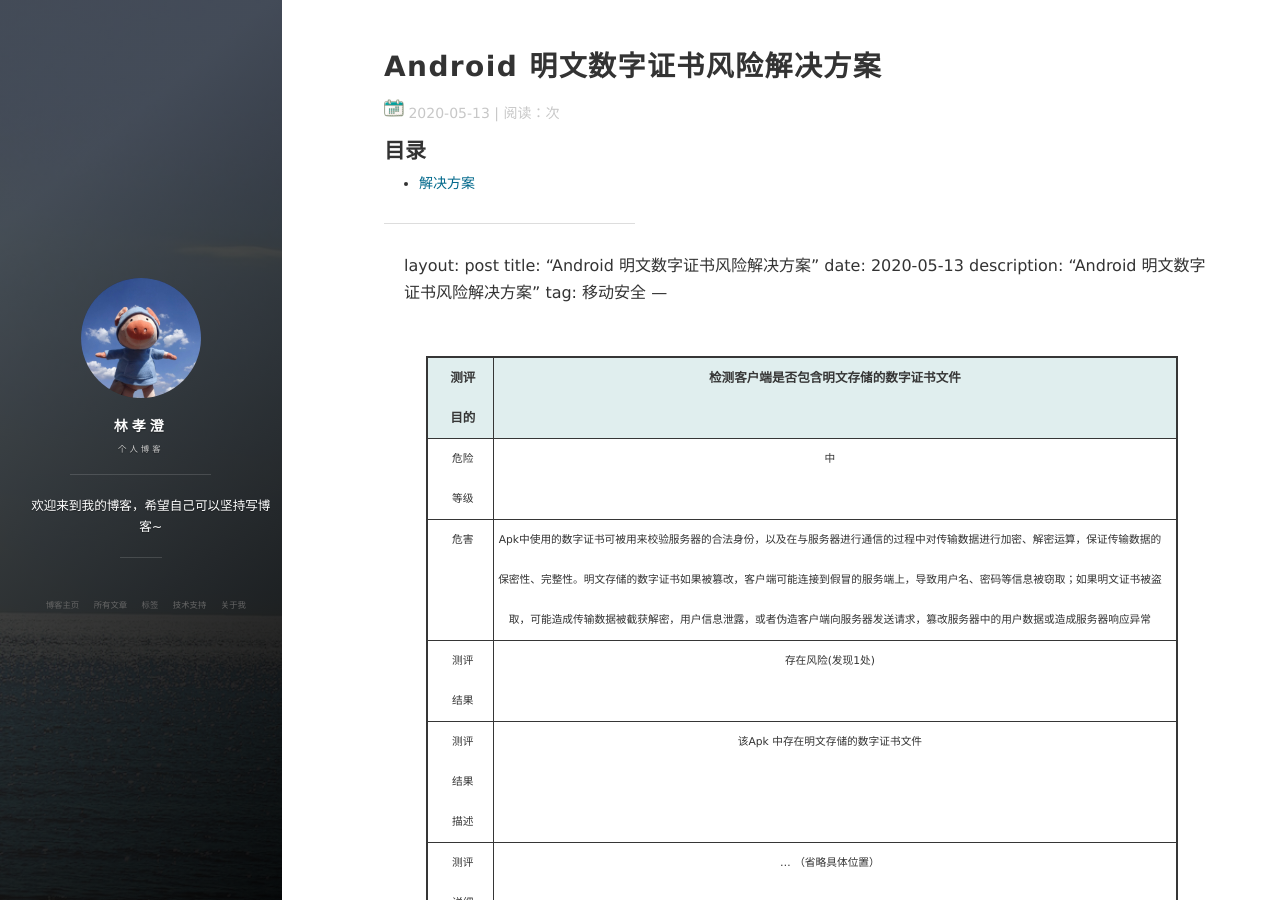
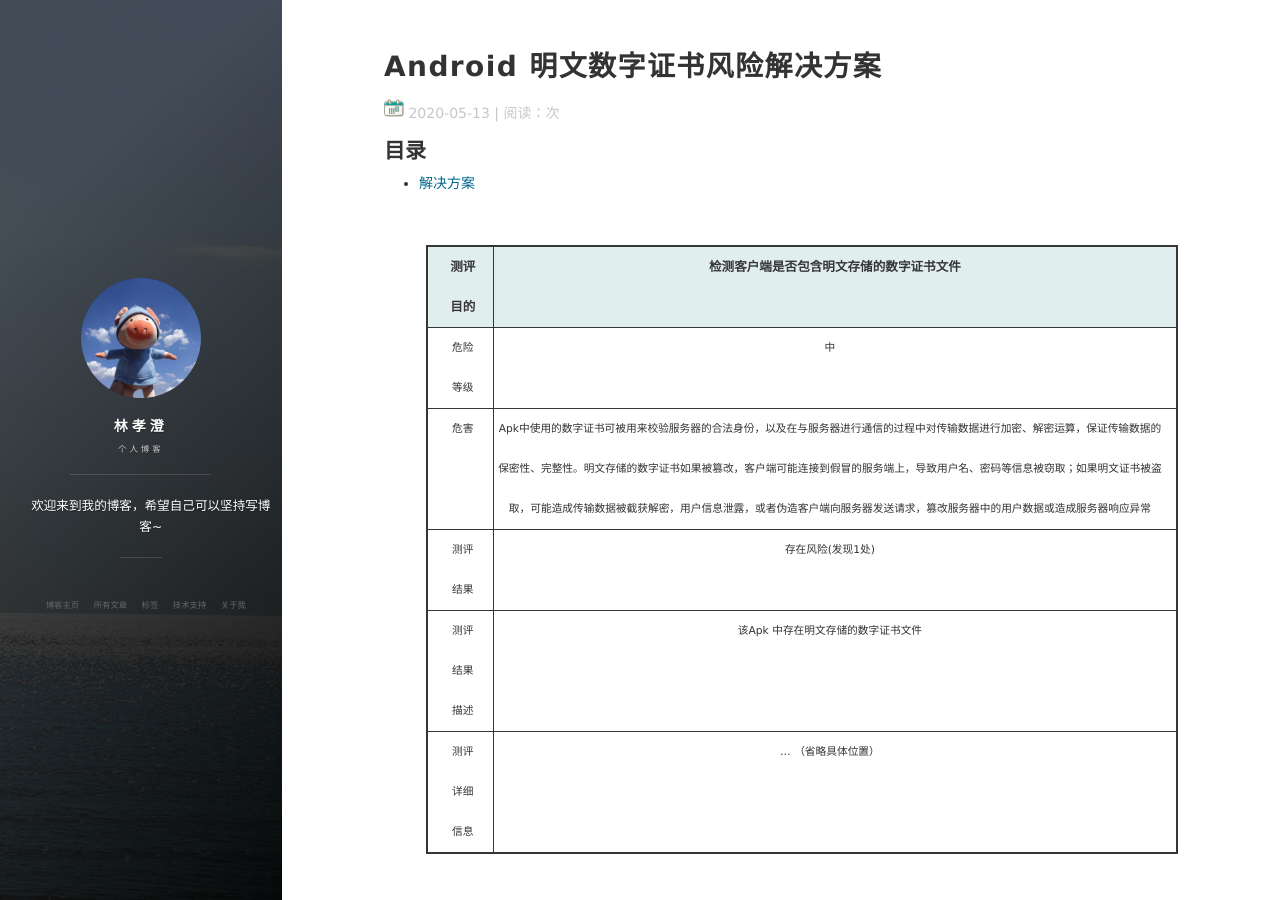
Before and after one commit to lxc455735702/lxc4557355702.github.io, a Jekyll site: the page built from _posts/2020-05-13-Android 明文数字证书风险解决方案.md, in a window 1280 px wide and 900 px high. Built offline with Jekyll 4.4.1, drawn with Linux system fonts in a browser that asks for light colours; nearby versions of some CDN libraries; our own code applies the rules of GitHub Pages for plain Markdown files; comment, search, counter and statistics services are not loaded; part of the change alters nothing that is shown.

Commit message:
'移动安全'

```diff
--- a/_posts/2020-05-13-Android 明文数字证书风险解决方案.md
+++ b/_posts/2020-05-13-Android 明文数字证书风险解决方案.md
@@ -1,10 +1,3 @@
-<!--
- * @Description:
- * @Author: lxc
- * @Date: 2020-07-27 15:40:57
- * @LastEditTime: 2020-07-27 15:42:30
- * @LastEditors: lxc
--->
 ---
 layout: post
 title: "Android 明文数字证书风险解决方案"
```
